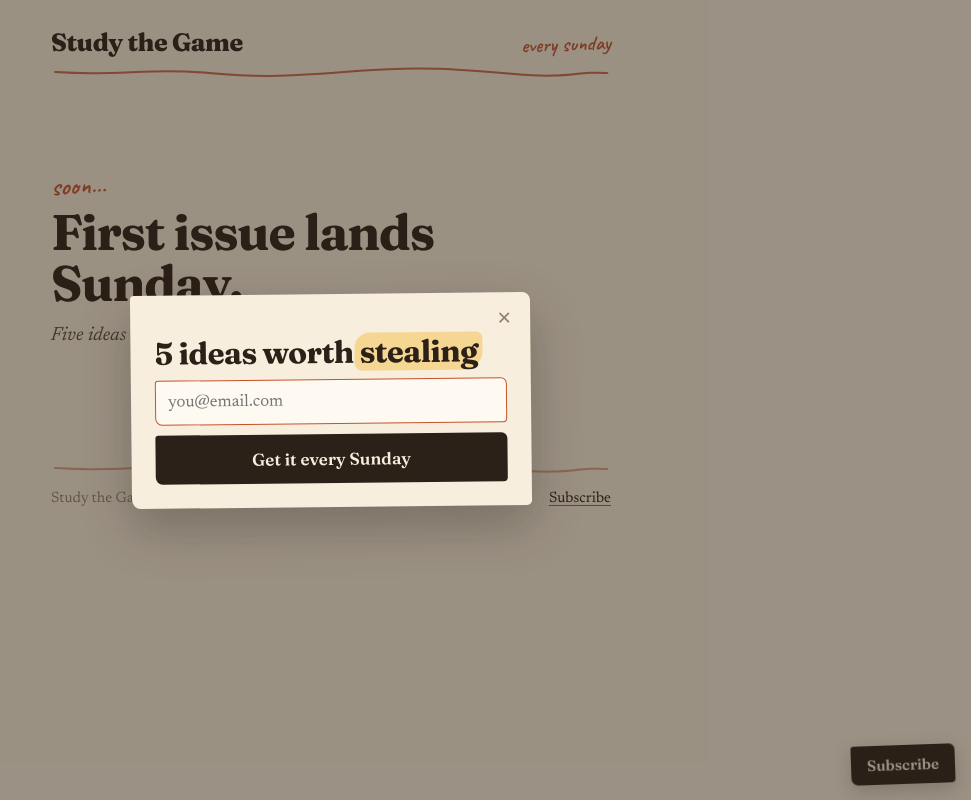
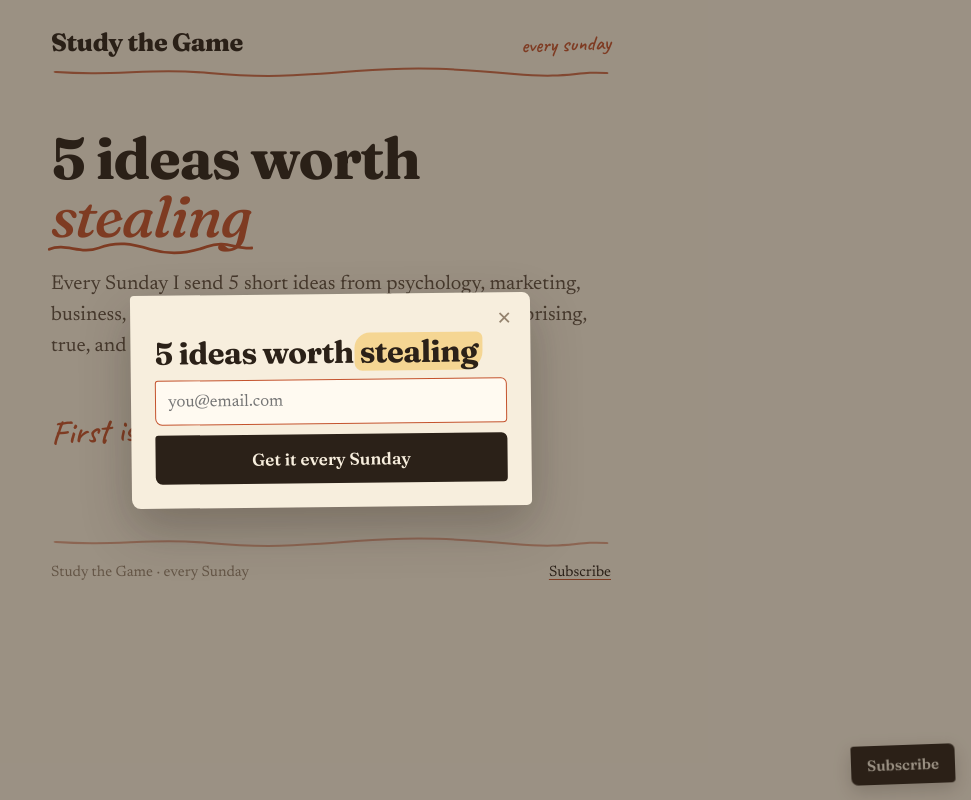
Before and after one commit to solopreneuur/Study-The-Game-Newsletter, a plain HTML site: page site/index.html in a window 1280 px wide. Shown: the whole page, without its empty margins (309-1280 px from the left). Drawn offline with nearby package versions, Linux system fonts and the light colour scheme.

Commit message:
Site: one-line description under the title for cold visitors
Co-Authored-By: Claude Opus 5.5 <noreply@anthropic.com>

```diff
--- a/site/app.js
+++ b/site/app.js
@@ -28,33 +28,37 @@
   }
   function tilt(i, extra) { return ' style="transform:rotate(' + (TILT[i % TILT.length] + (extra || 0)) + 'deg)"'; }
 
+  var ABOUT = "Every Sunday I send 5 short ideas from psychology, marketing, business, and the people worth studying. " +
+    "Each one is surprising, true, and something you can actually use.";
+
+  function head() {
+    return '<header class="issue-head">' +
+      '<h1 class="issue-title">5 ideas worth <span class="under">stealing' + squiggle(0) + "</span></h1>" +
+      '<p class="deck">' + ABOUT + "</p>" +
+      "</header>";
+  }
+
   function setMeta(issueNo, date) {
     meta.textContent = issueNo ? "no. " + issueNo + (date ? " · " + fmtDate(date).toLowerCase() : "") : "every sunday";
   }
 
   function empty() {
     setMeta(null, null);
-    target.innerHTML =
-      '<div class="empty">' +
-      '<span class="hand">soon…</span>' +
-      "<h2>First issue lands Sunday.</h2>" +
-      "<p>Five ideas worth stealing, hand-picked every week.</p>" +
-      "</div>";
+    target.innerHTML = head() + '<p class="hand soon">First issue lands Sunday.</p>';
   }
 
-  // Issue markdown → { issueNo, deck, ideas: [{ n, hook, starred, body, steal, video }], signoff }
+  // Issue markdown → { issueNo, ideas: [{ n, hook, starred, body, steal, video }], signoff }
   function parse(md) {
     var blocks = md.trim().split(/\n\s*\n/).map(function (b) {
       return b.split("\n").map(function (l) { return l.trim(); }).filter(Boolean);
     }).filter(function (b) { return b.length; });
 
-    var out = { issueNo: null, deck: "", ideas: [], signoff: [] };
+    var out = { issueNo: null, ideas: [], signoff: [] };
     blocks.forEach(function (lines) {
       var head = lines[0].match(/^\*\*(\d+)\.\s+(.+?)\*\*\s*(.*)$/);
       if (/^#\s/.test(lines[0])) {
         var no = lines[0].match(/#(\d+)/);
         out.issueNo = no ? no[1] : null;
-        out.deck = (lines[1] || "").replace(/^_(.*)_$/, "$1");
         return;
       }
       if (head) {
@@ -75,11 +79,7 @@
   }
 
   function render(issue) {
-    var html =
-      '<header class="issue-head">' +
-      '<h1 class="issue-title">5 ideas worth <span class="under">stealing' + squiggle(0) + "</span></h1>" +
-      (issue.deck ? '<p class="deck">' + inline(issue.deck) + "</p>" : "") +
-      "</header>";
+    var html = head();
 
     issue.ideas.forEach(function (idea, i) {
       html +=
--- a/site/style.css
+++ b/site/style.css
@@ -98,7 +98,7 @@ a:hover { color: var(--accent); }
 .issue-title .under { position: relative; display: inline-block; font-style: italic; font-weight: 500; color: var(--accent); }
 .issue-title .under svg { position: absolute; left: -2%; bottom: -10px; width: 104%; height: 14px; }
 
-.deck { margin: 22px 0 0; color: var(--ink-2); font-style: italic; }
+.deck { margin: 24px 0 0; color: var(--ink-2); font-size: 20px; line-height: 1.55; }
 
 /* ---------- ideas ---------- */
 
@@ -156,18 +156,7 @@ a:hover { color: var(--accent); }
 
 /* ---------- empty state ---------- */
 
-.empty { padding: 96px 0 24px; }
-.empty .hand { display: inline-block; font-size: 26px; transform: rotate(-3deg); margin-bottom: 8px; }
-.empty h2 {
-  margin: 0 0 12px;
-  font-family: var(--head);
-  font-variation-settings: "SOFT" 100, "WONK" 1;
-  font-weight: 700;
-  font-size: clamp(36px, 10vw, 50px);
-  line-height: 1.02;
-  letter-spacing: -0.025em;
-}
-.empty p { margin: 0; color: var(--ink-2); font-style: italic; }
+.soon { display: inline-block; margin: 44px 0 0; font-size: 34px; transform: rotate(-2.5deg); }
 
 /* ---------- footer ---------- */
 
```
